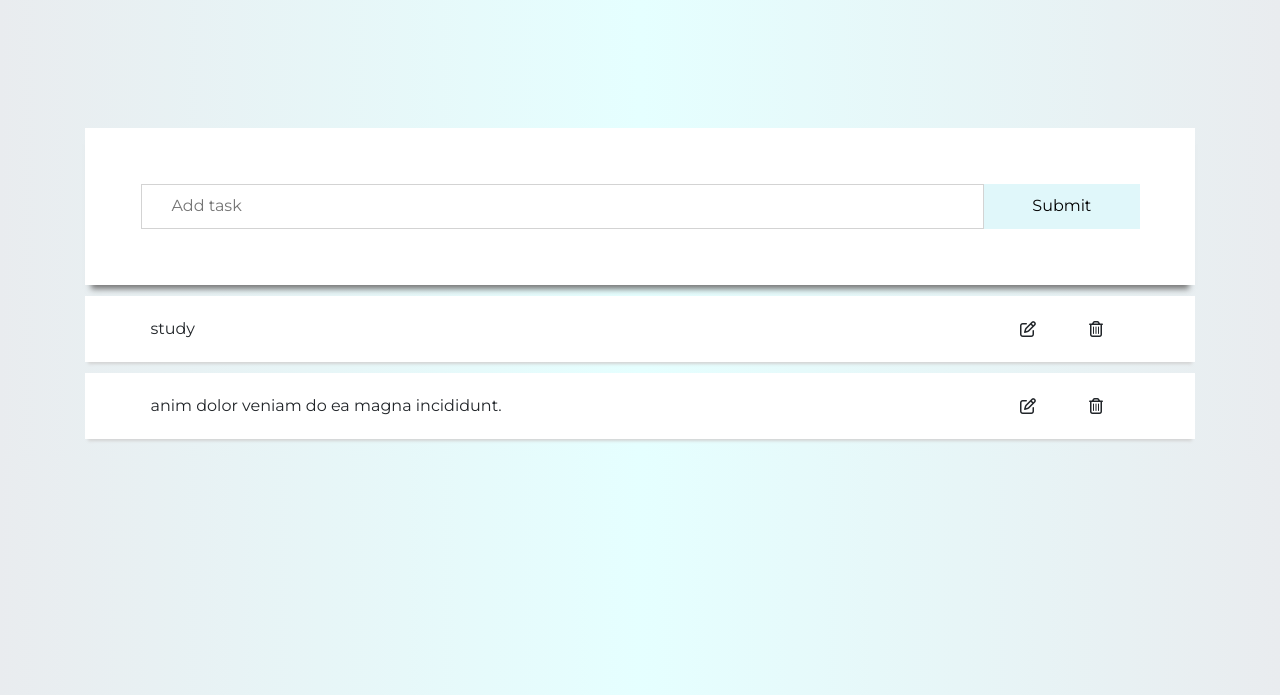
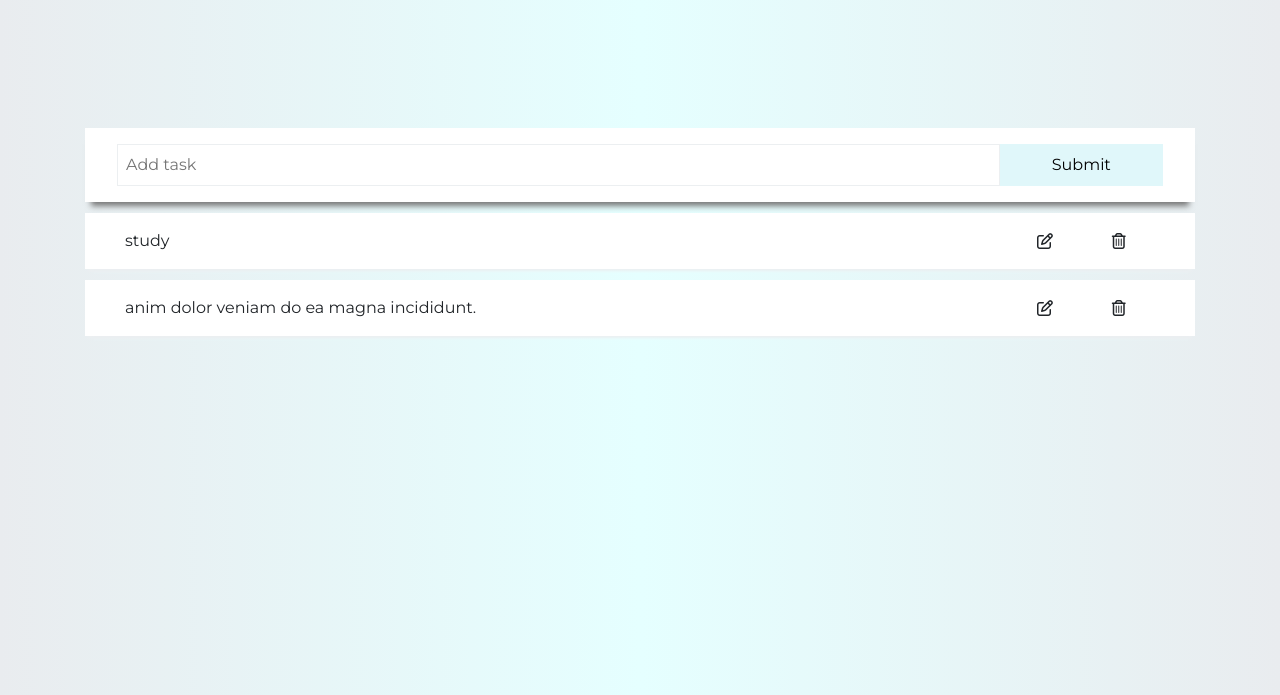
Before and after one commit to jinho6225/todo_drf, a Python web app: template frontend/templates/frontend/list.html in a window 1280 px wide. Shown: the top 695 px of the page. Run offline with Jinja, Linux system fonts and the light colour scheme; the template is opened without the code that fills it, so the values that code supplies are empty; some libraries are stand-ins or nearby versions.

Commit message:
applied css variable

```diff
--- a/frontend/templates/frontend/list.html
+++ b/frontend/templates/frontend/list.html
@@ -15,6 +15,13 @@
         * {
             font-family: "Montserrat", sans-serif;
         }
+        :root {
+            --lightgray-color: #eceff1;
+            --white-color: #FFF;
+            --shadow-color: #777;
+
+            --padding: 8px;
+        }
 		body{
 		  background: #e9ecef;
 		  background: linear-gradient(90deg, #e9ecef 0%, #e5ffff 50%, #e9ecef 100%);
@@ -23,9 +30,9 @@
             margin-top: 10%;
         }
         .inputBox {
-            padding: 5%;
-            background-color: #FFF;
-            box-shadow: 0 10px 6px -6px #777;
+            padding: calc(var(--padding)*2) calc(var(--padding)*4);
+            background-color: var(--white-color);
+            box-shadow: 0 10px 6px -6px var(--shadow-color);
         }
 
         .inputForm {
@@ -34,13 +41,15 @@
         }
         .inputField {
             flex-grow: 7;
-            border: 1px solid lightgray;
-            padding: 1% 3%
+            border: 1px solid var(--lightgray-color);
+            padding: var(--padding);
+            width: 80%;
         }
         .submitBtn {
             flex-grow: 1;
             background-color: #e0f7fa;
             border: 0;
+            width: 15%;
         }
         .unorder-list {
             list-style: none;
@@ -48,21 +57,21 @@
         }
         .task-list {
             margin: 1% 0 ;
-            padding: 1% 5%;
+            padding: var(--padding) calc(var(--padding)*4);
             display: flex;
-            background-color: #FFF;
-            box-shadow: 0 5px 3px -3px lightgray;
+            background-color: var(--white-color);
+            box-shadow: 0 5px 3px -3px var(--lightgray-color);
             width: 100%;
         }
 
         .content {
             flex-grow:7;
-            padding: 1%;
+            padding: var(--padding);
             width: 80%
         }
         .icon{
             flex-grow:1;
-            padding: 1%;
+            padding: var(--padding);
             text-align: center;
             display: flex;
             justify-content: space-around;
```
